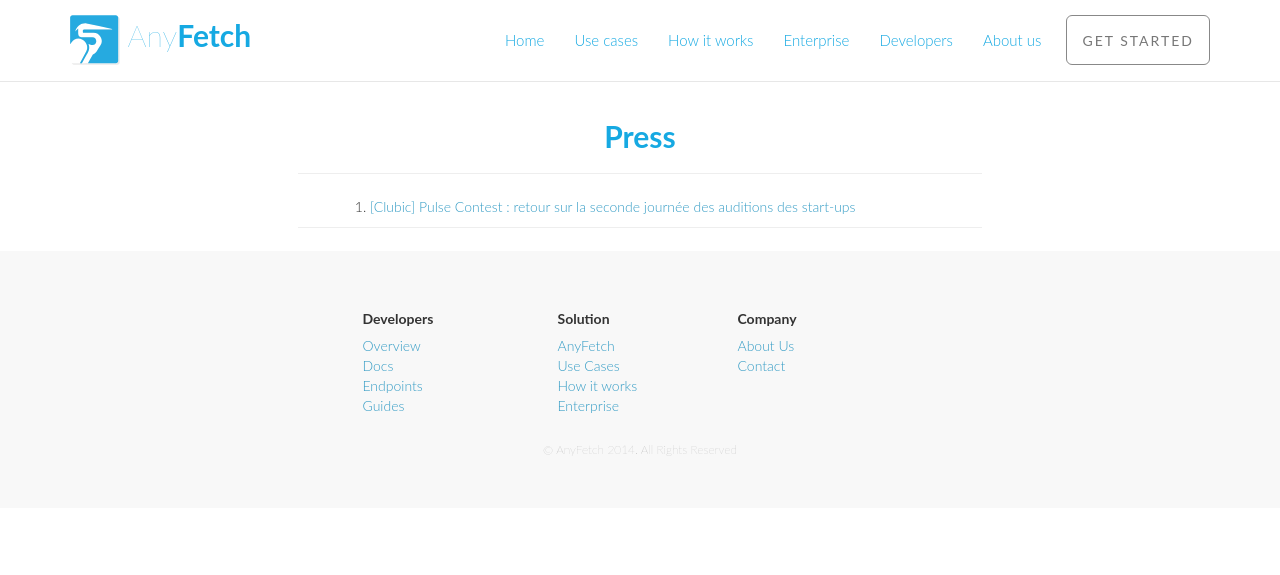
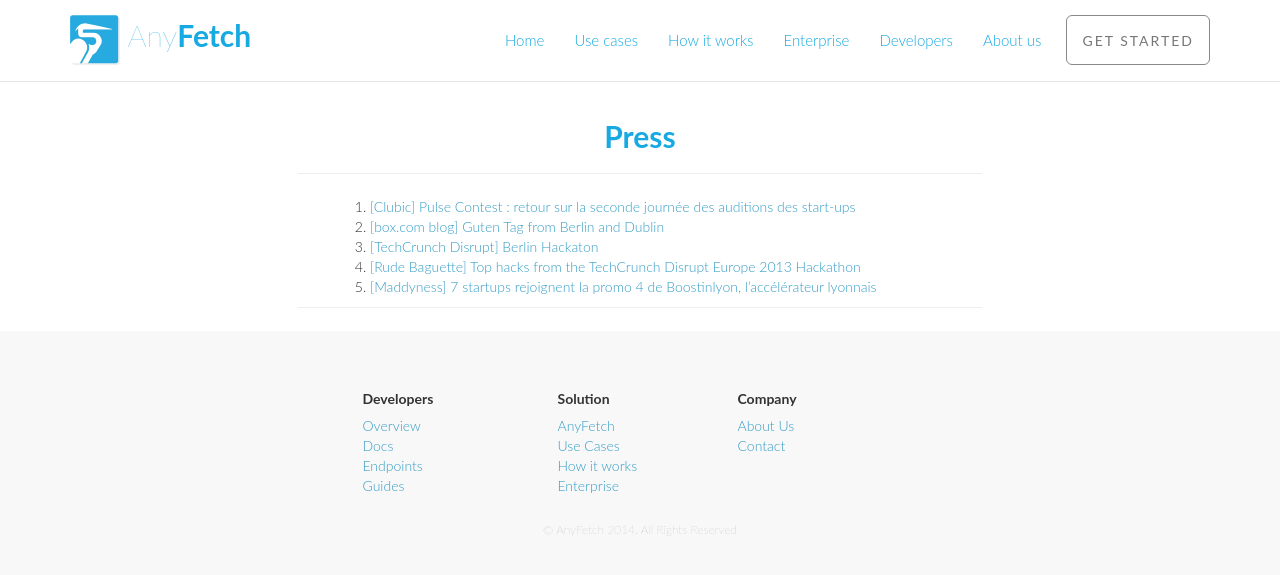
Before and after one commit to your-mom-noob/anyfetch.com, a Jekyll site: the page built from press.html, in a window 1280 px wide and 900 px high. Shown: the top 575 px of the window. Built offline with Jekyll 4.4.1, drawn with Linux system fonts in a browser that asks for light colours; nearby versions of some CDN libraries; Markdown is read by kramdown in place of the engine named in the settings.

Commit message:
Press links

```diff
--- a/press.html
+++ b/press.html
@@ -12,6 +12,10 @@ layout: main
 			<hr>
 				<ol class="col-md-6 col-md-offset-3">
 					<li><a href="http://pro.clubic.com/entrepreneur-et-creation-entreprise/actualite-702599-pulse-contest-day-2.html" title="Pulse Context 2">[Clubic] Pulse Contest : retour sur la seconde journée des auditions des start-ups</a></li>
+					<li><a href="https://developers.blog.box.com/2013/10/31/guten-tag-from-berlin-and-dublin/">[box.com blog] Guten Tag from Berlin and Dublin</a></li>
+					<li><a href="http://disrupteurope2013.challengepost.com/submissions/18250-box-com-search">[TechCrunch Disrupt] Berlin Hackaton</a></li>
+					<li><a href="http://www.rudebaguette.com/2013/10/28/techcrunch-disrupt-europe-2013-hackathon-sees-foursquare-solution-win-5000/">[Rude Baguette] Top hacks from the TechCrunch Disrupt Europe 2013 Hackathon</a></li>
+					<li><a href="http://www.maddyness.com/accompagnement/accelerateurs/2014/02/04/startup-promo4-boostinlyon/">[Maddyness] 7 startups rejoignent la promo 4 de Boostinlyon, l’accélérateur lyonnais</a></li>
 				</ol>
 			<hr>
 		</div>
```
